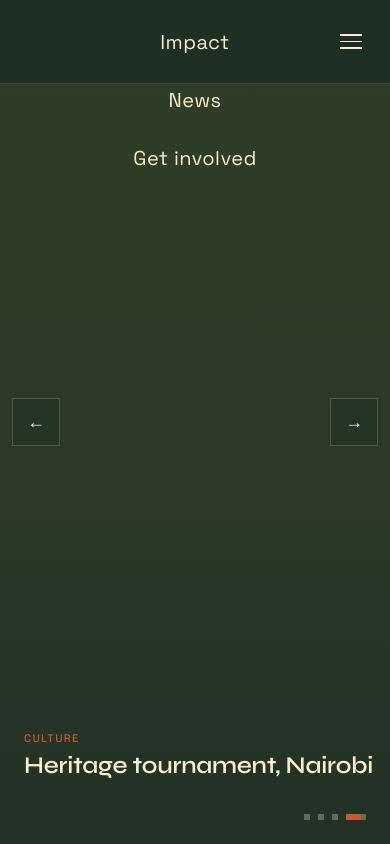
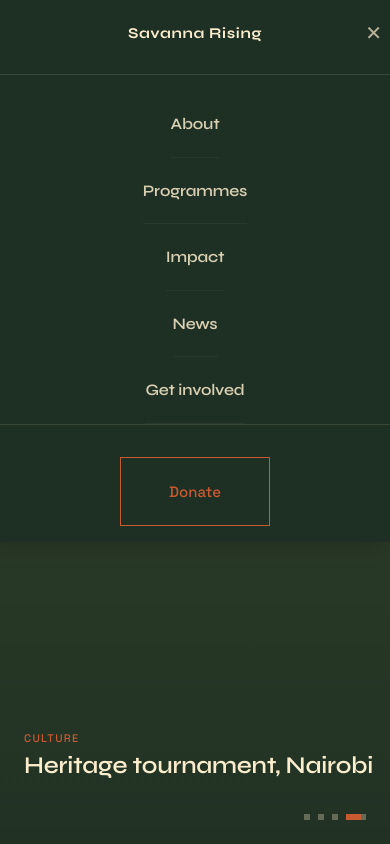
Before and after one commit to mr-shelby-45/Savanna-Rising-Foundation, a Next.js app: page / in a window 390 px wide. Both pictures are taken after a click on the button 351 px from the left and 41 px from the top of the page. Shown: the top 844 px of the page. Built offline with nearby package versions, Linux system fonts and the light colour scheme.

Commit message:
feat: overlay fixed

```diff
--- a/src/components/ui/Footer.tsx
+++ b/src/components/ui/Footer.tsx
@@ -33,7 +33,7 @@
             <li><Link href="/get-involved#donate">Donate</Link></li>
             <li><Link href="/get-involved#volunteer">Volunteer</Link></li>
             <li><Link href="/get-involved#partner">Partner with us</Link></li>
-            <li><Link href="/get-involved#contact">Contact</Link></li>
+            <li><Link href="/contact">Contact</Link></li>
           </ul>
         </div>
       </div>
--- a/src/components/ui/Nav.module.css
+++ b/src/components/ui/Nav.module.css
@@ -13,13 +13,9 @@
   border-bottom: 1px solid rgba(212, 163, 115, 0.15);
   transition: transform 0.3s cubic-bezier(0.4, 0, 0.2, 1);
 }
-.visible {
-  transform: translateY(0);
-}
 
-.hidden {
-  transform: translateY(-100%);
-}
+.visible { transform: translateY(0); }
+.hidden  { transform: translateY(-100%); }
 
 .logo {
   font-family: var(--font-display);
@@ -29,15 +25,16 @@
   color: var(--cream);
   text-decoration: none;
   flex-shrink: 0;
+  z-index: 1;
 }
 
-.links {
+.desktopLinks {
   display: flex;
   gap: var(--sp-4);
   list-style: none;
 }
 
-.links a {
+.desktopLinks a {
   font-family: var(--font-body);
   font-size: 13px;
   font-weight: 400;
@@ -48,7 +45,14 @@
   transition: opacity 0.2s;
 }
 
-.links a:hover { opacity: 1; }
+.desktopLinks a:hover { opacity: 1; }
+
+.navRight {
+  display: flex;
+  align-items: center;
+  gap: var(--sp-3);
+  flex-shrink: 0;
+}
 
 .cta {
   font-family: var(--font-body);
@@ -60,18 +64,10 @@
   padding: var(--sp-1) var(--sp-3);
   text-decoration: none;
   transition: background 0.2s, color 0.2s;
-  flex-shrink: 0;
 }
 
-.cta:hover {
-  background: var(--terra);
-  color: var(--cream);
-}
-
-.cta:focus-visible {
-  outline: 2px solid var(--ochre);
-  outline-offset: 2px;
-}
+.cta:hover { background: var(--terra); color: var(--cream); }
+.cta:focus-visible { outline: 2px solid var(--ochre); outline-offset: 2px; }
 
 .burger {
   display: none;
@@ -88,36 +84,135 @@
   width: 22px;
   height: 1.5px;
   background: var(--cream);
-  transition: transform 0.2s, opacity 0.2s;
+}
+.overlay {
+  position: fixed;
+  top: 0;
+  right: 0;
+  width: min(360px, 85vw);
+  max-height: 85vh;
+  z-index: 200;
+  background: var(--slate);
+  display: flex;
+  flex-direction: column;
+  padding: var(--sp-5) var(--sp-5) var(--sp-5);
+  opacity: 0;
+  pointer-events: none;
+  transform: translateX(8px);
+  transition: opacity 0.25s ease, transform 0.25s ease;
+  overflow-y: auto;
+  box-shadow: -8px 0 24px rgba(0, 0, 0, 0.25);
+}
+
+.overlayOpen {
+  opacity: 1;
+  pointer-events: auto;
+  transform: translateX(0);
+}
+
+.overlayTop {
+  display: flex;
+  align-items: center;
+  justify-content: center;
+  position: relative;
+  padding: var(--sp-3) 0 var(--sp-4);
+  margin-bottom: var(--sp-2);
+  border-bottom: 1px solid rgba(250, 237, 205, 0.12);
+}
+
+.overlayBottom {
+  padding: var(--sp-4) var(--sp-3) var(--sp-2);
+  border-top: 1px solid rgba(250, 237, 205, 0.12);
+}
+
+.overlayLogo {
+  font-family: var(--font-display);
+  font-size: 15px;
+  font-weight: 700;
+  color: var(--cream);
+  text-decoration: none;
+  letter-spacing: 0.04em;
+}
+
+.closeBtn {
+  position: absolute;
+  right: 0;
+  font-family: var(--font-body);
+  font-size: 20px;
+  color: var(--cream);
+  background: none;
+  border: none;
+  cursor: pointer;
+  opacity: 0.7;
+  padding: 4px 8px;
+  transition: opacity 0.2s;
+  line-height: 1;
+}
+
+.closeBtn:hover { opacity: 1; }
+.closeBtn:focus-visible { outline: 2px solid var(--ochre); outline-offset: 2px; }
+
+.overlayLinks {
+  list-style: none;
+  display: flex;
+  flex-direction: column;
+  align-items: center;
+  gap: 0;
+}
+
+.overlayLink {
+  font-family: var(--font-display);
+  font-size: 16px;
+  font-weight: 600;
+  color: var(--cream);
+  text-decoration: none;
+  letter-spacing: -0.01em;
+  line-height: 1.1;
+  opacity: 0.85;
+  display: block;
+  text-align: center;
+  padding: var(--sp-3) 0;
+  border-bottom: 1px solid rgba(250, 237, 205, 0.06);
+  transition: opacity 0.2s, color 0.2s, padding-left 0.2s;
+}
+
+.overlayLink:hover {
+  opacity: 1;
+  color: var(--ochre);
+  transform: scale(1.04);
+}
+
+.overlayLink:focus-visible { outline: 2px solid var(--ochre); outline-offset: 4px; }
+
+.overlayDonate {
+  font-family: var(--font-body);
+  font-size: 15px;
+  font-weight: 500;
+  color: var(--terra);
+  background: transparent;
+  border: 1px solid var(--terra);
+  text-decoration: none;
+  display: block;
+  width: fit-content;
+  margin: 0 auto;
+  padding: var(--sp-3) var(--sp-6);
+  text-align: center;
+  transition: background 0.2s, color 0.2s;
+}
+
+.overlayDonate:hover { background: var(--terra); color: var(--cream); }
+.overlayDonate:focus-visible { outline: 2px solid var(--ochre); outline-offset: 2px; }
+
+@media (max-width: 900px) {
+  .desktopLinks { display: none; }
+  .burger { display: flex; }
 }
 
 @media (max-width: 768px) {
-  .nav { padding: var(--sp-3) var(--sp-3); }
+  .nav { padding: var(--sp-3); }
+  .cta { display: none; }
+}
 
-  .links {
-    display: none;
-  }
-
-  .links.open {
-    display: flex;
-    position: fixed;
-    inset: 0;
-    background: var(--slate);
-    flex-direction: column;
-    align-items: center;
-    justify-content: center;
-    gap: var(--sp-4);
-    z-index: 200;
-  }
-
-  .links a {
-    font-size: 20px;
-    opacity: 1;
-  }
-
-  .burger {
-    display: flex;
-    z-index: 201;
-    position: relative;
-  }
+@media (max-width: 420px) {
+  .overlay { width: 100vw; }
 }
--- a/src/components/ui/Nav.tsx
+++ b/src/components/ui/Nav.tsx
@@ -3,6 +3,14 @@
 import Link from 'next/link'
 import { useState, useEffect, useRef } from 'react'
 import styles from './Nav.module.css'
+
+const links = [
+  { label: 'About', href: '/about' },
+  { label: 'Programmes', href: '/programmes' },
+  { label: 'Impact', href: '/impact' },
+  { label: 'News', href: '/news' },
+  { label: 'Get involved', href: '/get-involved' },
+]
 
 export default function Nav() {
   const [open, setOpen] = useState(false)
@@ -12,7 +20,6 @@
   useEffect(() => {
     const handleScroll = () => {
       const currentY = window.scrollY
-
       if (currentY < 200) {
         setVisible(true)
       } else if (currentY > lastY.current + 8) {
@@ -20,36 +27,79 @@
       } else if (currentY < lastY.current - 8) {
         setVisible(true)
       }
-
       lastY.current = currentY
     }
-
     window.addEventListener('scroll', handleScroll, { passive: true })
     return () => window.removeEventListener('scroll', handleScroll)
   }, [])
 
+  useEffect(() => {
+    document.body.style.overflow = open ? 'hidden' : ''
+    return () => { document.body.style.overflow = '' }
+  }, [open])
+
   return (
+    <>
       <nav className={`${styles.nav} ${visible ? styles.visible : styles.hidden}`}>
         <Link href="/" className={styles.logo}>Savanna Rising</Link>
 
-      <ul className={`${styles.links} ${open ? styles.open : ''}`}>
-        <li><Link href="/about" onClick={() => setOpen(false)}>About</Link></li>
-        <li><Link href="/programmes" onClick={() => setOpen(false)}>Programmes</Link></li>
-        <li><Link href="/impact" onClick={() => setOpen(false)}>Impact</Link></li>
-        <li><Link href="/news" onClick={() => setOpen(false)}>News</Link></li>
-        <li><Link href="/get-involved" onClick={() => setOpen(false)}>Get involved</Link></li>
+        <ul className={styles.desktopLinks}>
+          {links.map(l => (
+            <li key={l.href}><Link href={l.href}>{l.label}</Link></li>
+          ))}
         </ul>
 
+        <div className={styles.navRight}>
           <Link href="/get-involved#donate" className={styles.cta}>Donate</Link>
-
           <button
             className={styles.burger}
-        onClick={() => setOpen(!open)}
-        aria-label={open ? 'Close menu' : 'Open menu'}
+            onClick={() => setOpen(true)}
+            aria-label="Open menu"
             aria-expanded={open}
           >
             <span /><span /><span />
           </button>
+        </div>
       </nav>
+
+      <div className={`${styles.overlay} ${open ? styles.overlayOpen : ''}`}>
+        <div className={styles.overlayTop}>
+          <Link href="/" className={styles.overlayLogo} onClick={() => setOpen(false)}>
+            Savanna Rising
+          </Link>
+          <button
+            className={styles.closeBtn}
+            onClick={() => setOpen(false)}
+            aria-label="Close menu"
+          >
+            ✕
+          </button>
+        </div>
+
+        <ul className={styles.overlayLinks}>
+          {links.map(l => (
+            <li key={l.href}>
+              <Link
+                href={l.href}
+                className={styles.overlayLink}
+                onClick={() => setOpen(false)}
+              >
+                {l.label}
+              </Link>
+            </li>
+          ))}
+        </ul>
+
+        <div className={styles.overlayBottom}>
+          <Link
+            href="/get-involved#donate"
+            className={styles.overlayDonate}
+            onClick={() => setOpen(false)}
+          >
+            Donate
+          </Link>
+        </div>
+      </div>
+    </>
   )
 }
```
Lines whose indentation alone changed are shown as unchanged.
